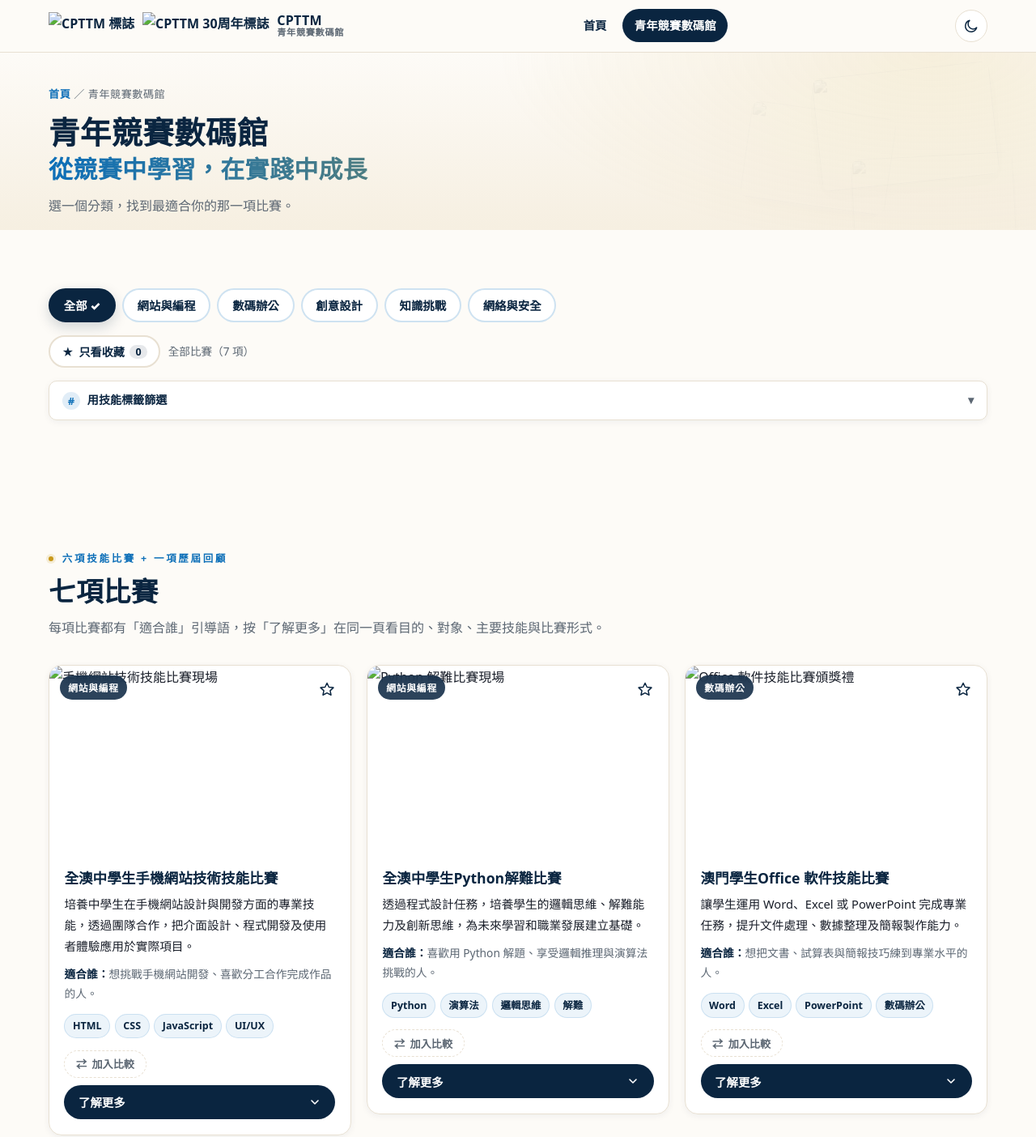
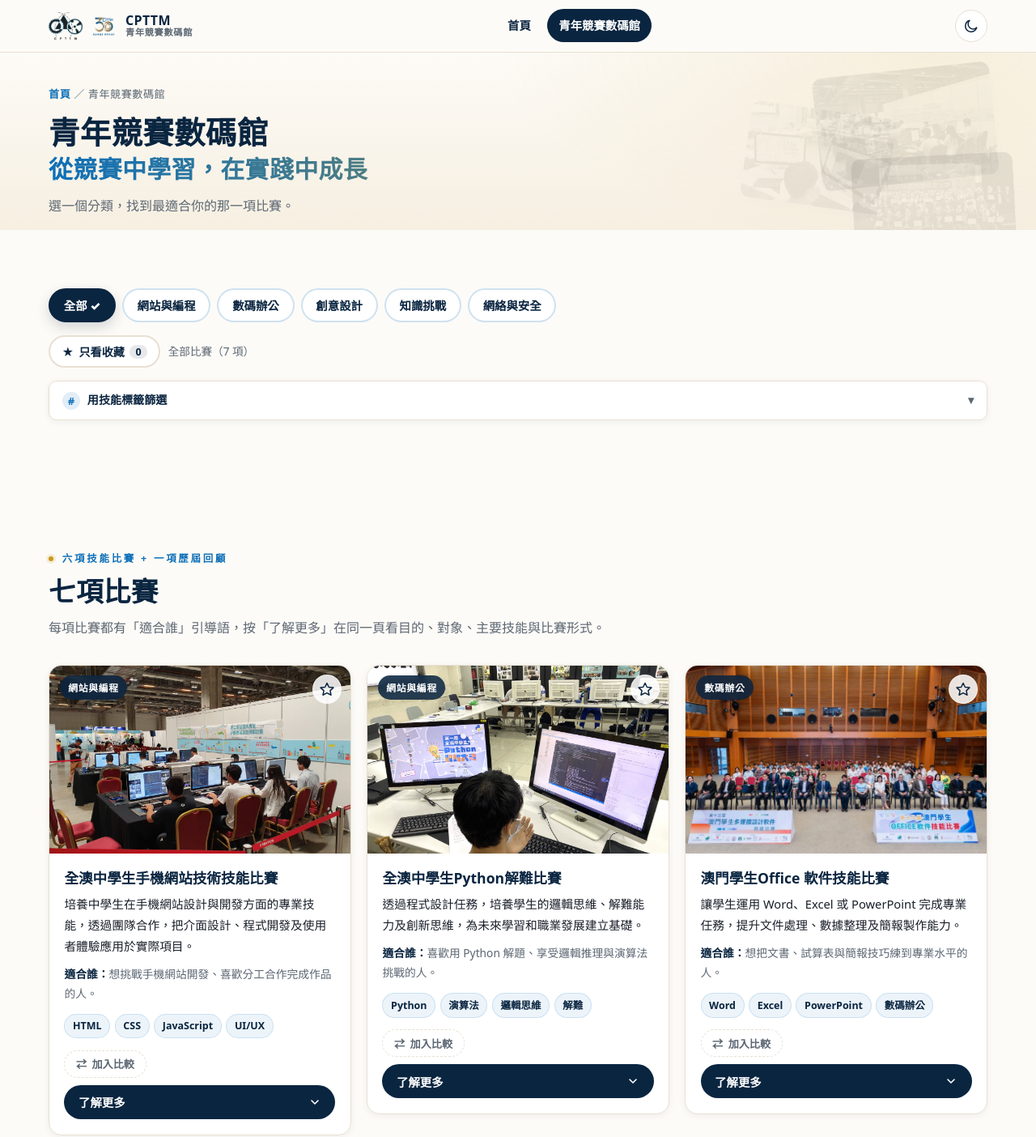
Before and after one commit to Cyrus0606/mobile_website_comp, a plain HTML site: page competitions.html in a window 1280 px wide. Shown: the top 1404 px of the page at 81% size. Drawn offline with Linux system fonts and the light colour scheme.

Commit message:
Update image paths in competitions.html

```diff
--- a/competitions.html
+++ b/competitions.html
@@ -30,8 +30,8 @@
   <header class="site-header">
     <div class="wrap header-inner">
       <a class="brand" href="index.html" aria-label="CPTTM 青年競賽數碼館首頁">
-        <img src="logos/原色LOGO.png" alt="CPTTM 標誌" class="logo-cpttm" decoding="async">
-        <img src="logos/cpttm-30th-c.png" alt="CPTTM 30周年標誌" class="logo-30th" decoding="async">
+        <img src="原色LOGO.png" alt="CPTTM 標誌" class="logo-cpttm" decoding="async">
+        <img src="cpttm-30th-c.png" alt="CPTTM 30周年標誌" class="logo-30th" decoding="async">
         <span class="site-name">CPTTM<small>青年競賽數碼館</small></span>
       </a>
       <nav class="main-nav" aria-label="主要導覽">
@@ -62,9 +62,9 @@
        <section class="page-hero" aria-labelledby="page-title">
         <!-- 裝飾背景圖（三張傾斜縮圖，低透明度） -->
         <div class="page-hero-bg" aria-hidden="true">
-          <img src="images/competition-web.jpg"    alt="" class="phb-img phb-img--1">
-          <img src="images/competition-python.jpg" alt="" class="phb-img phb-img--2">
-          <img src="images/competition-quiz.jpg"   alt="" class="phb-img phb-img--3">
+          <img src="competition-web.jpg"    alt="" class="phb-img phb-img--1">
+          <img src="competition-python.jpg" alt="" class="phb-img phb-img--2">
+          <img src="competition-quiz.jpg"   alt="" class="phb-img phb-img--3">
         </div>
         <div class="wrap">
           <p class="page-eyebrow">
@@ -128,7 +128,7 @@
           <!-- A. 手機網站 -->
           <article class="competition-card" data-category="web" data-id="A">
             <div class="card-media">
-              <img src="images/competition-web.jpg" alt="手機網站技術技能比賽現場" width="800" height="500" loading="lazy">
+              <img src="competition-web.jpg" alt="手機網站技術技能比賽現場" width="800" height="500" loading="lazy">
               <span class="card-badge">網站與編程</span>
               <button class="fav-btn" type="button" data-fav="A" aria-pressed="false" aria-label="收藏「全澳中學生手機網站技術技能比賽」">
                 <svg viewBox="0 0 24 24" aria-hidden="true" focusable="false">
@@ -170,7 +170,7 @@
           <!-- B. Python -->
           <article class="competition-card" data-category="web" data-id="B">
             <div class="card-media">
-              <img src="images/competition-python.jpg" alt="Python 解難比賽現場" width="800" height="500" loading="lazy">
+              <img src="competition-python.jpg" alt="Python 解難比賽現場" width="800" height="500" loading="lazy">
               <span class="card-badge">網站與編程</span>
               <button class="fav-btn" type="button" data-fav="B" aria-pressed="false" aria-label="收藏「全澳中學生Python解難比賽」">
                 <svg viewBox="0 0 24 24" aria-hidden="true" focusable="false">
@@ -212,7 +212,7 @@
           <!-- C. Office -->
           <article class="competition-card" data-category="office" data-id="C">
             <div class="card-media">
-              <img src="images/competition-office.jpg" alt="Office 軟件技能比賽頒獎禮" width="800" height="500" loading="lazy">
+              <img src="competition-office.jpg" alt="Office 軟件技能比賽頒獎禮" width="800" height="500" loading="lazy">
               <span class="card-badge">數碼辦公</span>
               <button class="fav-btn" type="button" data-fav="C" aria-pressed="false" aria-label="收藏「澳門學生Office 軟件技能比賽」">
                 <svg viewBox="0 0 24 24" aria-hidden="true" focusable="false">
@@ -254,7 +254,7 @@
           <!-- D. 多媒體設計 -->
           <article class="competition-card" data-category="design" data-id="D">
             <div class="card-media">
-              <img src="images/competition-design.jpg" alt="多媒體設計軟件技能比賽海報" width="800" height="500" loading="lazy">
+              <img src="competition-design.jpg" alt="多媒體設計軟件技能比賽海報" width="800" height="500" loading="lazy">
               <span class="card-badge">創意設計</span>
               <button class="fav-btn" type="button" data-fav="D" aria-pressed="false" aria-label="收藏「澳門學生多媒體設計軟件技能比賽」">
                 <svg viewBox="0 0 24 24" aria-hidden="true" focusable="false">
@@ -296,7 +296,7 @@
           <!-- E. 知識問答 -->
           <article class="competition-card" data-category="quiz" data-id="E">
             <div class="card-media">
-              <img src="images/competition-quiz.jpg" alt="資訊科技知識問答比賽合照" width="800" height="500" loading="lazy">
+              <img src="competition-quiz.jpg" alt="資訊科技知識問答比賽合照" width="800" height="500" loading="lazy">
               <span class="card-badge">知識挑戰</span>
               <button class="fav-btn" type="button" data-fav="E" aria-pressed="false" aria-label="收藏「全澳中學生資訊科技知識問答比賽」">
                 <svg viewBox="0 0 24 24" aria-hidden="true" focusable="false">
@@ -338,7 +338,7 @@
           <!-- F. 歷屆回顧（入口卡） -->
           <article class="competition-card" data-category="web" data-id="F">
             <div class="card-media">
-              <img src="images/competition-history.jpg" alt="手機網站比賽歷屆回顧" width="800" height="500" loading="lazy">
+              <img src="competition-history.jpg" alt="手機網站比賽歷屆回顧" width="800" height="500" loading="lazy">
               <span class="card-badge">網站與編程</span>
               <button class="fav-btn" type="button" data-fav="F" aria-pressed="false" aria-label="收藏「全澳中學生手機網站技術技能比賽歷屆回顧」">
                 <svg viewBox="0 0 24 24" aria-hidden="true" focusable="false">
@@ -384,7 +384,7 @@
         <!-- G. 港澳青少年網絡技能競賽 -->
 <article class="competition-card" data-category="network" data-id="G">
   <div class="card-media">
-    <img src="images/cyber_competition.jpeg" alt="港澳青少年網絡技能競賽" width="800" height="500" loading="lazy">
+    <img src="cyber_competition.jpeg" alt="港澳青少年網絡技能競賽" width="800" height="500" loading="lazy">
     <span class="card-badge">網絡與安全</span>
     <button class="fav-btn" type="button" data-fav="G" aria-pressed="false" aria-label="收藏「港澳青少年網絡技能競賽」">
       <svg viewBox="0 0 24 24" aria-hidden="true" focusable="false">
```
